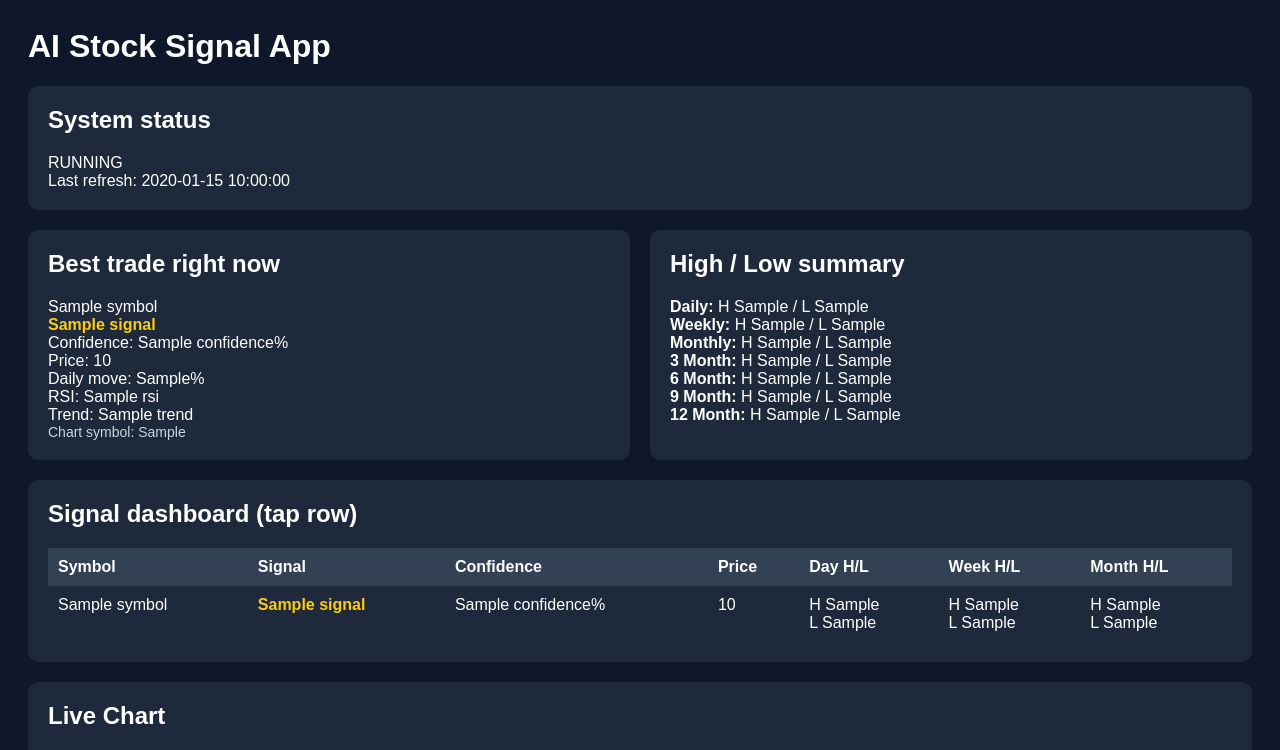
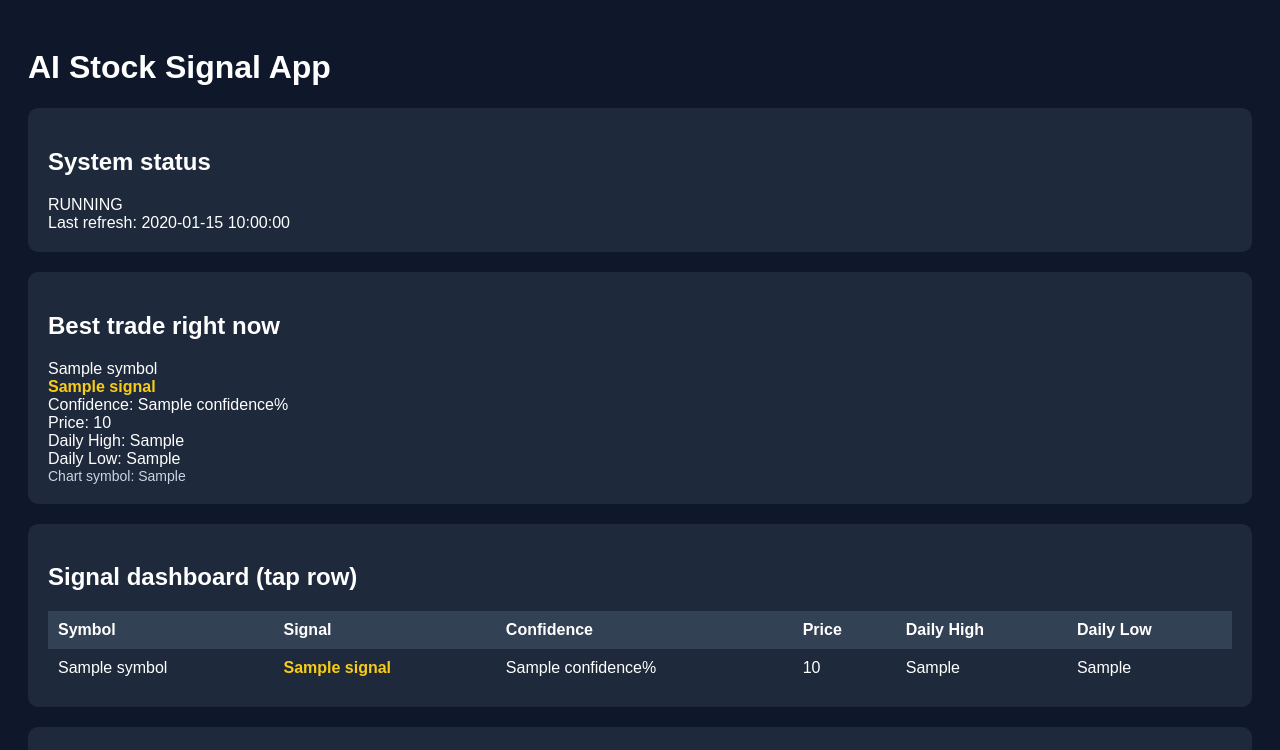
Before and after one commit to CycleX66/ai-stock-app, a Flask app: template templates/index.html in a window 1280 px wide. Shown: the top 750 px of the page. Run offline with Flask 3, Linux system fonts and the light colour scheme; the template is opened without the code that fills it: most values are stand-ins (such as "Sample title", 1, 10 or a date in 2020).

Commit message:
reset index to guaranteed working version

```diff
--- a/templates/index.html
+++ b/templates/index.html
@@ -23,17 +23,9 @@
         th, td {
             padding: 10px;
             text-align: left;
-            vertical-align: top;
         }
         th {
             background: #334155;
-        }
-        h1, h2, h3 {
-            margin-top: 0;
-        }
-        .small {
-            color: #cbd5e1;
-            font-size: 14px;
         }
         .clickable-row {
             cursor: pointer;
@@ -41,19 +33,13 @@
         .clickable-row:hover {
             background: #334155;
         }
-        .best-row {
-            background: #1e40af;
+        .small {
+            color: #cbd5e1;
+            font-size: 14px;
         }
-        .buy { color: #22c55e; font-weight: bold; }
-        .sell { color: #ef4444; font-weight: bold; }
-        .hold { color: #facc15; font-weight: bold; }
-        .grid {
-            display: grid;
-            grid-template-columns: 1fr 1fr;
-            gap: 20px;
-        }
-        @media (max-width: 900px) {
-            .grid { grid-template-columns: 1fr; }
+        .hold {
+            color: #facc15;
+            font-weight: bold;
         }
     </style>
 </head>
@@ -67,31 +53,15 @@
     Last refresh: {{ now }}
 </div>
 
-<div class="grid">
 <div class="box">
     <h2>Best trade right now</h2>
     {{ best.symbol }}<br>
-        <span class="{% if best.signal == 'BUY' %}buy{% elif best.signal == 'SELL' %}sell{% else %}hold{% endif %}">
-            {{ best.signal }}
-        </span><br>
+    <span class="hold">{{ best.signal }}</span><br>
     Confidence: {{ best.confidence }}%<br>
     Price: {{ best.price }}<br>
-        Daily move: {{ best.daily_move }}%<br>
-        RSI: {{ best.rsi }}<br>
-        Trend: {{ best.trend }}<br>
+    Daily High: {{ best.daily_high }}<br>
+    Daily Low: {{ best.daily_low }}<br>
     <div class="small">Chart symbol: {{ best.chart_symbol }}</div>
-    </div>
-
-    <div class="box">
-        <h2>High / Low summary</h2>
-        <strong>Daily:</strong> H {{ best.daily_high }} / L {{ best.daily_low }}<br>
-        <strong>Weekly:</strong> H {{ best.weekly_high }} / L {{ best.weekly_low }}<br>
-        <strong>Monthly:</strong> H {{ best.monthly_high }} / L {{ best.monthly_low }}<br>
-        <strong>3 Month:</strong> H {{ best.high_3m }} / L {{ best.low_3m }}<br>
-        <strong>6 Month:</strong> H {{ best.high_6m }} / L {{ best.low_6m }}<br>
-        <strong>9 Month:</strong> H {{ best.high_9m }} / L {{ best.low_9m }}<br>
-        <strong>12 Month:</strong> H {{ best.high_12m }} / L {{ best.low_12m }}
-    </div>
 </div>
 
 <div class="box">
@@ -102,23 +72,17 @@
             <th>Signal</th>
             <th>Confidence</th>
             <th>Price</th>
-            <th>Day H/L</th>
-            <th>Week H/L</th>
-            <th>Month H/L</th>
+            <th>Daily High</th>
+            <th>Daily Low</th>
         </tr>
         {% for s in scored %}
-        <tr class="clickable-row {% if s.symbol == best.symbol %}best-row{% endif %}" onclick="window.location='/?symbol={{ s.symbol }}'">
+        <tr class="clickable-row" onclick="window.location='/?symbol={{ s.symbol }}'">
             <td>{{ s.symbol }}</td>
-            <td>
-                <span class="{% if s.signal == 'BUY' %}buy{% elif s.signal == 'SELL' %}sell{% else %}hold{% endif %}">
-                    {{ s.signal }}
-                </span>
-            </td>
+            <td><span class="hold">{{ s.signal }}</span></td>
             <td>{{ s.confidence }}%</td>
             <td>{{ s.price }}</td>
-            <td>H {{ s.daily_high }}<br>L {{ s.daily_low }}</td>
-            <td>H {{ s.weekly_high }}<br>L {{ s.weekly_low }}</td>
-            <td>H {{ s.monthly_high }}<br>L {{ s.monthly_low }}</td>
+            <td>{{ s.daily_high }}</td>
+            <td>{{ s.daily_low }}</td>
         </tr>
         {% endfor %}
     </table>
```
Lines whose indentation alone changed are shown as unchanged.
